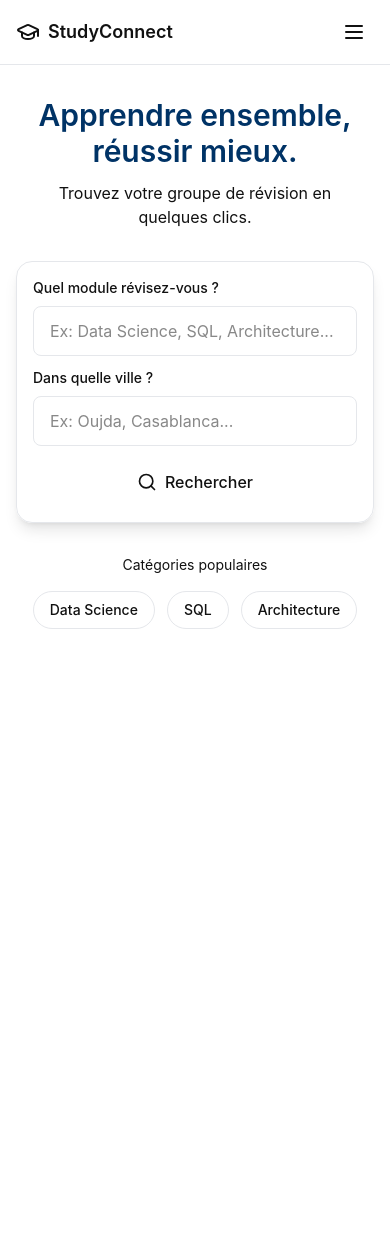
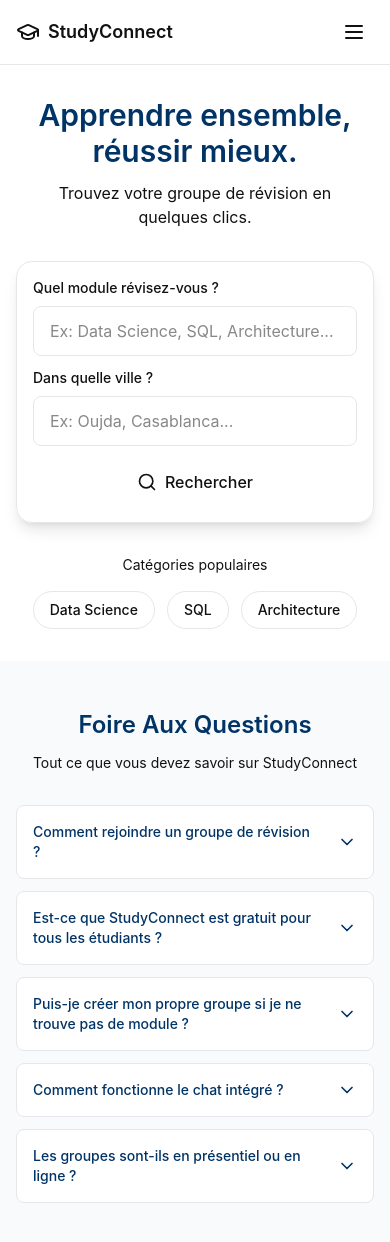
Before and after one commit to studyconnect-dev/Studyconnect, a React (Vite) app: page /home in a window 390 px wide. Shown: the top 1242 px of the page. Before the commit the page ends 844 px from the top, so only its background shows below. Built offline with nearby package versions, Linux system fonts and the light colour scheme.

Commit message:
feat: add FAQ component to homepage with accordion design
Include translations for FR/EN and responsive mobile design.

```diff
--- /dev/null
+++ b/src/app/components/FAQ.tsx
@@ -0,0 +1,101 @@
+import { useState } from "react";
+import { ChevronDown } from "lucide-react";
+import { useLanguage } from "../contexts/LanguageContext";
+
+interface FAQItem {
+  questionKey: string;
+  answerKey: string;
+}
+
+const faqItems: FAQItem[] = [
+  {
+    questionKey: "faq.q1",
+    answerKey: "faq.a1",
+  },
+  {
+    questionKey: "faq.q2",
+    answerKey: "faq.a2",
+  },
+  {
+    questionKey: "faq.q3",
+    answerKey: "faq.a3",
+  },
+  {
+    questionKey: "faq.q4",
+    answerKey: "faq.a4",
+  },
+  {
+    questionKey: "faq.q5",
+    answerKey: "faq.a5",
+  },
+];
+
+export function FAQ() {
+  const { t } = useLanguage();
+  const [openIndex, setOpenIndex] = useState<number | null>(null);
+
+  const toggleItem = (index: number) => {
+    setOpenIndex(openIndex === index ? null : index);
+  };
+
+  return (
+    <section className="py-12 sm:py-16 lg:py-20" style={{ backgroundColor: '#F8FAFC' }}>
+      <div className="max-w-3xl mx-auto px-4 sm:px-6">
+        {/* Section Title */}
+        <div className="text-center mb-8 sm:mb-12">
+          <h2
+            className="text-2xl sm:text-3xl lg:text-4xl mb-3"
+            style={{ fontWeight: 600, color: '#003366' }}
+          >
+            {t("faq.title")}
+          </h2>
+          <p className="text-muted-foreground text-sm sm:text-base">
+            {t("faq.subtitle")}
+          </p>
+        </div>
+
+        {/* FAQ Items */}
+        <div className="space-y-3 sm:space-y-4">
+          {faqItems.map((item, index) => (
+            <div
+              key={index}
+              className="bg-white border border-border overflow-hidden transition-all duration-200"
+              style={{ borderRadius: '8px' }}
+            >
+              <button
+                onClick={() => toggleItem(index)}
+                className="w-full flex items-center justify-between p-4 sm:p-5 text-left hover:bg-gray-50 transition-colors"
+              >
+                <span
+                  className="text-sm sm:text-base pr-4"
+                  style={{ fontWeight: 500, color: '#003366' }}
+                >
+                  {t(item.questionKey)}
+                </span>
+                <ChevronDown
+                  className={`w-5 h-5 flex-shrink-0 transition-transform duration-200 ${
+                    openIndex === index ? 'rotate-180' : ''
+                  }`}
+                  style={{ color: '#003366' }}
+                />
+              </button>
+
+              <div
+                className={`overflow-hidden transition-all duration-200 ${
+                  openIndex === index ? 'max-h-96' : 'max-h-0'
+                }`}
+              >
+                <div
+                  className="px-4 sm:px-5 pb-4 sm:pb-5 text-sm sm:text-base leading-relaxed"
+                  style={{ color: '#333333' }}
+                >
+                  {t(item.answerKey)}
+                </div>
+              </div>
+            </div>
+          ))}
+        </div>
+      </div>
+    </section>
+  );
+}
--- a/src/app/contexts/LanguageContext.tsx
+++ b/src/app/contexts/LanguageContext.tsx
@@ -36,6 +36,20 @@ const translations: Translations = {
   "login.submit": { fr: "Se connecter", en: "Sign in" },
   "login.noAccount": { fr: "Pas encore de compte ?", en: "Don't have an account?" },
   "login.register": { fr: "Rejoignez-nous", en: "Join us" },
+
+  // FAQ
+  "faq.title": { fr: "Foire Aux Questions", en: "Frequently Asked Questions" },
+  "faq.subtitle": { fr: "Tout ce que vous devez savoir sur StudyConnect", en: "Everything you need to know about StudyConnect" },
+  "faq.q1": { fr: "Comment rejoindre un groupe de révision ?", en: "How do I join a study group?" },
+  "faq.a1": { fr: "Recherchez par module et ville, puis cliquez sur 'Rejoindre' sur la carte du groupe.", en: "Search by module and city, then click 'Join' on the group card." },
+  "faq.q2": { fr: "Est-ce que StudyConnect est gratuit pour tous les étudiants ?", en: "Is StudyConnect free for all students?" },
+  "faq.a2": { fr: "Oui, la plateforme est entièrement gratuite pour faciliter l'entraide académique.", en: "Yes, the platform is completely free to facilitate academic mutual aid." },
+  "faq.q3": { fr: "Puis-je créer mon propre groupe si je ne trouve pas de module ?", en: "Can I create my own group if I can't find a module?" },
+  "faq.a3": { fr: "Absolument ! Utilisez le bouton 'Créer un groupe' dans la barre de navigation.", en: "Absolutely! Use the 'Create a group' button in the navigation bar." },
+  "faq.q4": { fr: "Comment fonctionne le chat intégré ?", en: "How does the integrated chat work?" },
+  "faq.a4": { fr: "Une fois le groupe rejoint, vous accédez à un espace de discussion en temps réel pour fixer vos rendez-vous.", en: "Once you join the group, you access a real-time discussion space to schedule your meetings." },
+  "faq.q5": { fr: "Les groupes sont-ils en présentiel ou en ligne ?", en: "Are the groups in-person or online?" },
+  "faq.a5": { fr: "Les deux ! Chaque groupe précise son mode de rencontre sur sa carte de présentation.", en: "Both! Each group specifies its meeting mode on its presentation card." },
 
   // Navbar
   "nav.myGroups": { fr: "Mes Groupes", en: "My Groups" },
--- a/src/app/pages/Home.tsx
+++ b/src/app/pages/Home.tsx
@@ -1,6 +1,7 @@
 import { useState } from "react";
 import { useNavigate } from "react-router";
 import { Navbar } from "../components/Navbar";
+import { FAQ } from "../components/FAQ";
 import { Search } from "lucide-react";
 import { useLanguage } from "../contexts/LanguageContext";
 
@@ -92,6 +93,9 @@ export function Home() {
           </div>
         </div>
       </div>
+
+      {/* FAQ Section */}
+      <FAQ />
     </div>
   );
 }
```
